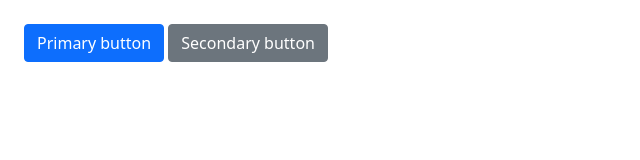
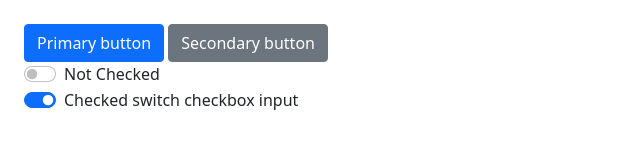
Before and after one commit to mnasafi/Intro-Front-End-Development, a website built with webpack: page src/index.html in a window 1280 px wide. Shown: the whole page, without its empty margins (0-640 px from the left). Built offline with nearby package versions, Linux system fonts and the light colour scheme.

Commit message:
1 file modified, 1 added

```diff
--- a/src/index.html
+++ b/src/index.html
@@ -18,6 +18,16 @@
     Secondary button
   </button>
 
+  <div class="form-check form-switch">
+    <input class="form-check-input" type="checkbox" id="flexSwitchCheckDefault" />
+    <label class="form-check-label" for="flexSwitchCheckDefault">Not Checked</label>
+  </div>
+
+  <div class="form-check form-switch">
+    <input class="form-check-input" type="checkbox" id="flexSwitchCheckChecked" checked>
+    <label class="form-check-label" for="flexSwitchCheckChecked">Checked switch checkbox input</label>
+  </div>
+
 </body>
 
 </html>
```
